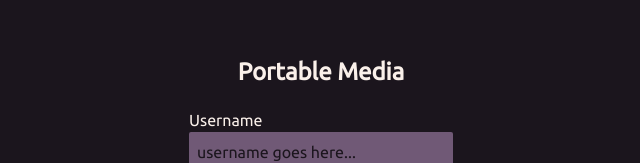
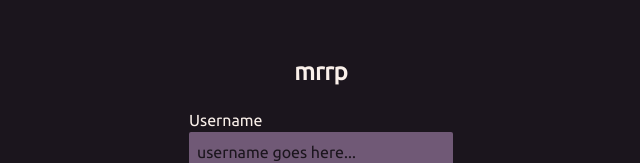
Before and after one commit to jovielarue/mrrp, a Next.js app in the folder frontend/: page / in a window 1280 px wide. Shown: the part 124-287 px from the top of the page, without its empty margins (319-959 px from the left). Built offline with nearby package versions, Linux system fonts and the light colour scheme; no server answers.

Commit message:
Update branding :3

```diff
--- a/frontend/app/components/post.tsx
+++ b/frontend/app/components/post.tsx
@@ -62,7 +62,7 @@ export default function Post(props: IPost) {
         >
           delete
         </button>
-        <p>#{props.postWithUsername.post.post_id}</p>
+        <p>mrrp #{props.postWithUsername.post.post_id}</p>
       </div>
     </div>
   );
--- a/frontend/app/layout.tsx
+++ b/frontend/app/layout.tsx
@@ -8,8 +8,8 @@ const ubuntu = Ubuntu({
 });
 
 export const metadata: Metadata = {
-  title: "Portable Media",
-  description: "Generated by Jovie",
+  title: "mrrp",
+  description: "A Mega-Robust Rambling Platform generated by Jovie",
 };
 
 export default function RootLayout({
--- a/frontend/app/page.tsx
+++ b/frontend/app/page.tsx
@@ -13,7 +13,7 @@ export default function Home() {
         "flex flex-col items-center justify-center pt-20 gap-5 bg-background text-accent min-h-screen w-screen"
       }
     >
-      <h1 className={"text-2xl font-bold"}>Portable Media</h1>
+      <h1 className={"text-2xl font-bold"}>mrrp</h1>
       <PostForm setPosts={setPosts} posts={posts} />
       <h2 className={"mt-20 text-2xl font-bold text-accent"}>Posts:</h2>
       <PostLister posts={posts} setPosts={setPosts} />
```
Also changed, not shown: 2 other files (tests, documents, lock files or other folders).
